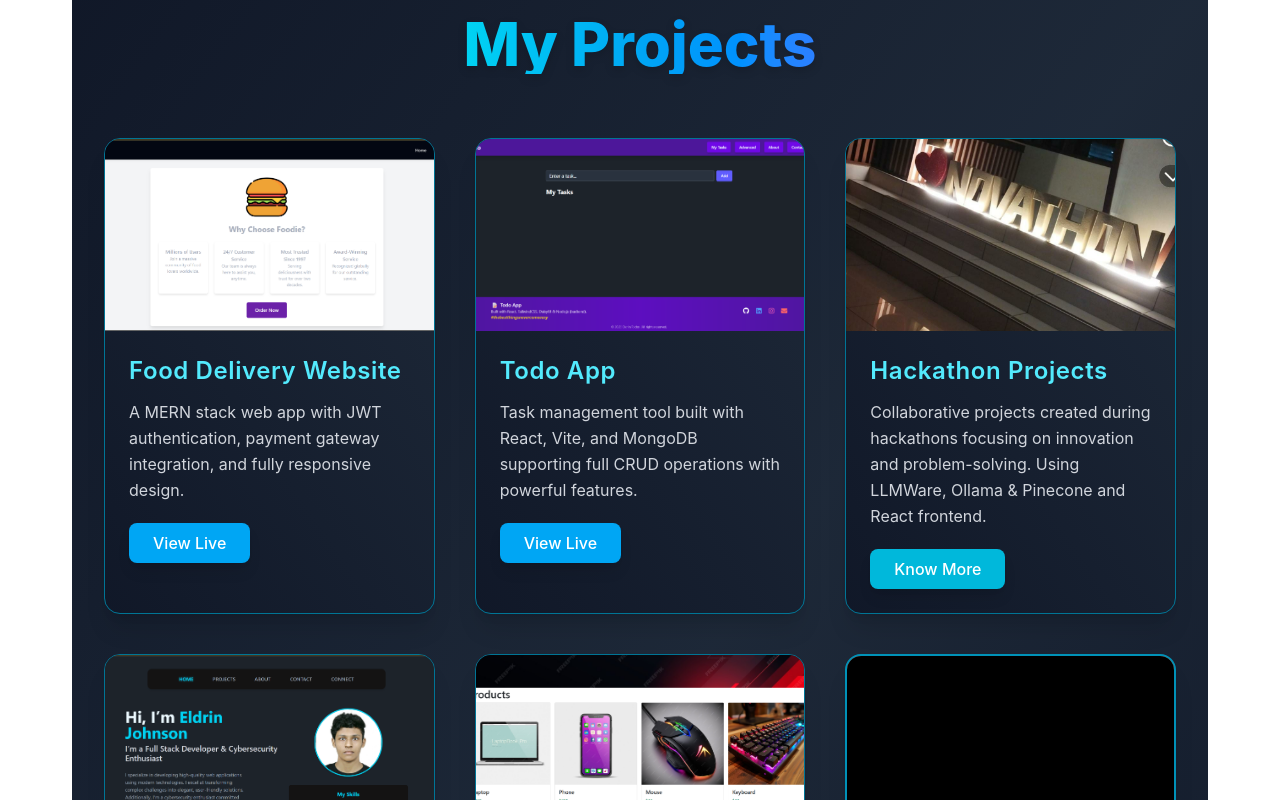
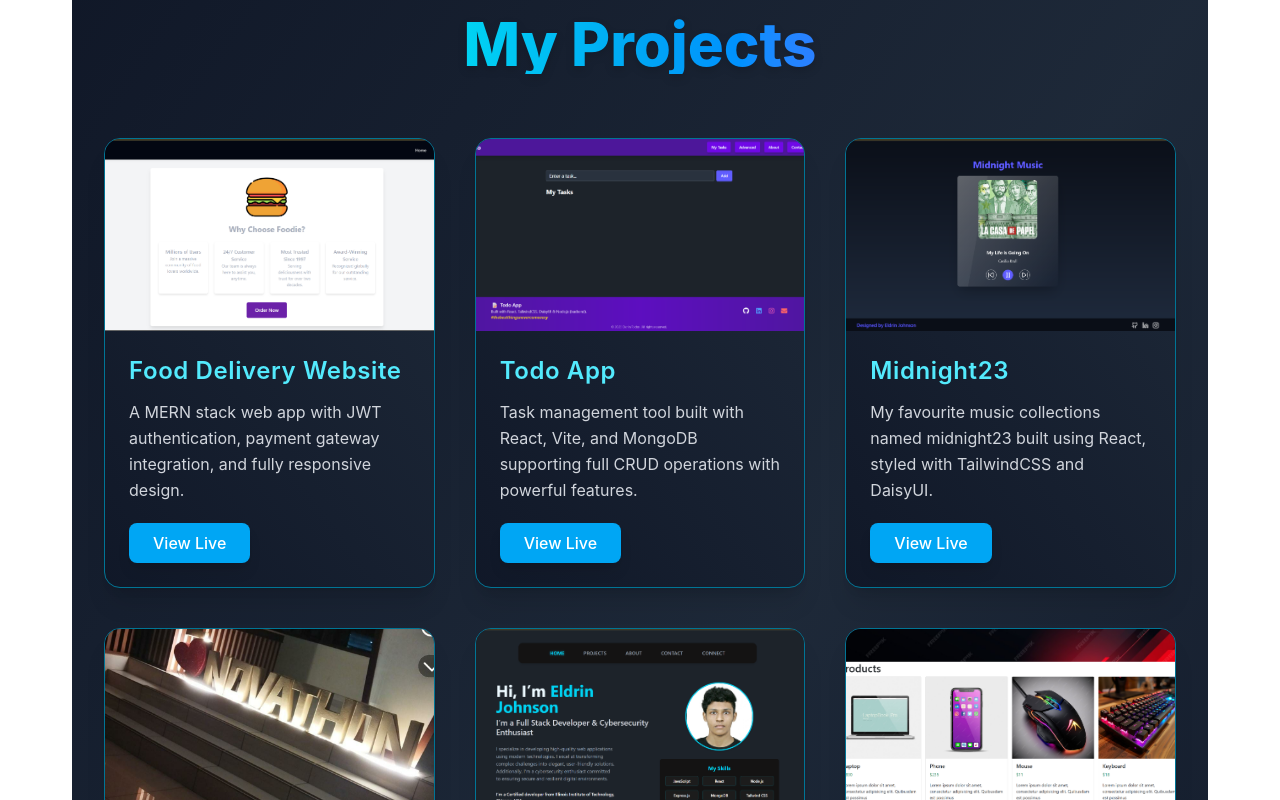
Before and after one commit to ELDRIN23/eldrinPortfolio, a React (Vite) app: page / in a window 1280 px wide. Shown: the part 840-1640 px from the top of the page. Built offline with nearby package versions, Linux system fonts and the light colour scheme; no server answers.

Commit message:
updated projects

```diff
--- a/src/pages/Projects.jsx
+++ b/src/pages/Projects.jsx
@@ -31,6 +31,12 @@ export default function Projects() {
       desc: "Task management tool built with React, Vite, and MongoDB supporting full CRUD operations with powerful features.",
       img: "/eldrinTodo.png",
       live: "https://eldrintodo.vercel.app/",
+    },
+      {
+      title: "Midnight23",
+      desc: "My favourite music collections named midnight23 built using React, styled with TailwindCSS and DaisyUI.",
+      img: "/musicapp.png",
+      live: "https://midnight23.vercel.app/",
     },
     {
       title: "Hackathon Projects",
```
Also changed, not shown: public/musicapp.png (added).
